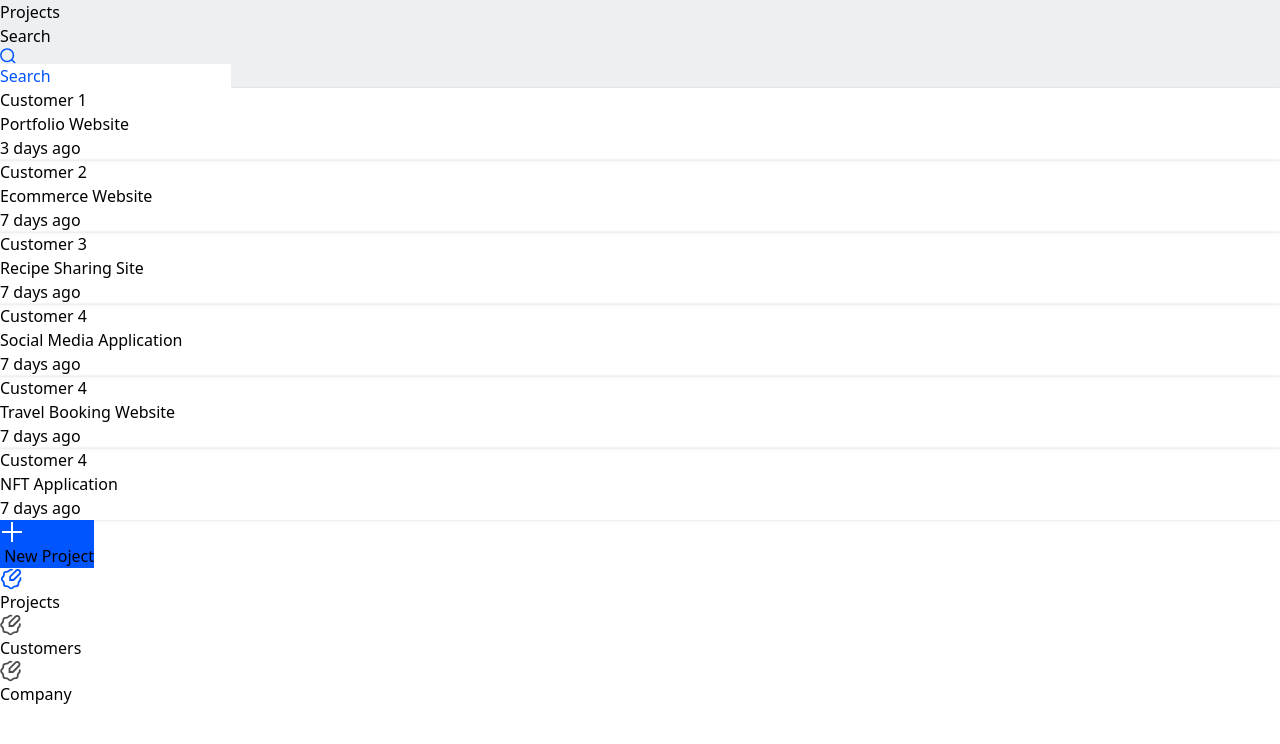
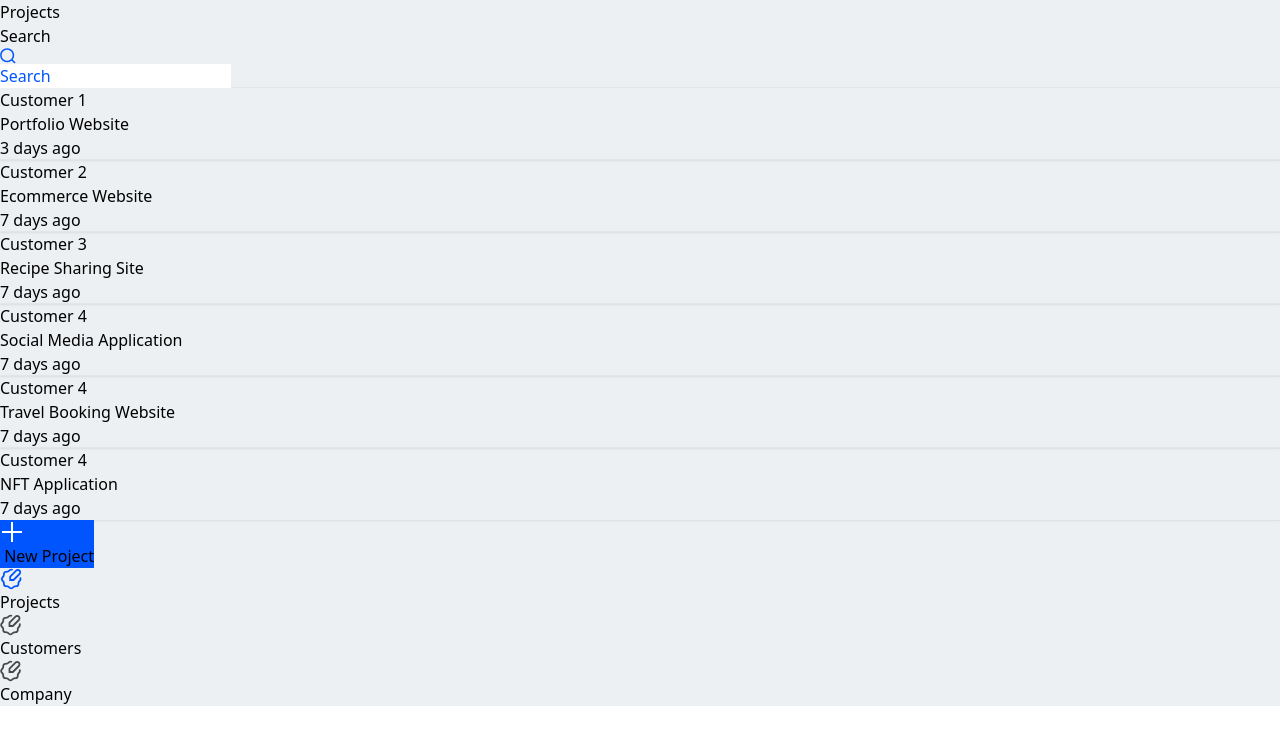
Before and after one commit to Hayzie/interview, a Vue app: page / in a window 1280 px wide. Shown: the top 744 px of the page. Built offline with nearby package versions, Linux system fonts and the light colour scheme.

Commit message:
Update main.css

```diff
--- a/src/assets/main.css
+++ b/src/assets/main.css
@@ -6,12 +6,7 @@
   /* padding: 1rem; */
   font-weight: normal;
 }
-.sub-app-container,{
-  margin: 0 auto;
-  background-color: #edf0f3;
-}
-
-.app-header{
+.sub-app-container,.app-header{
   margin: 0 auto;
   background-color: #edf0f3;
 }
```
